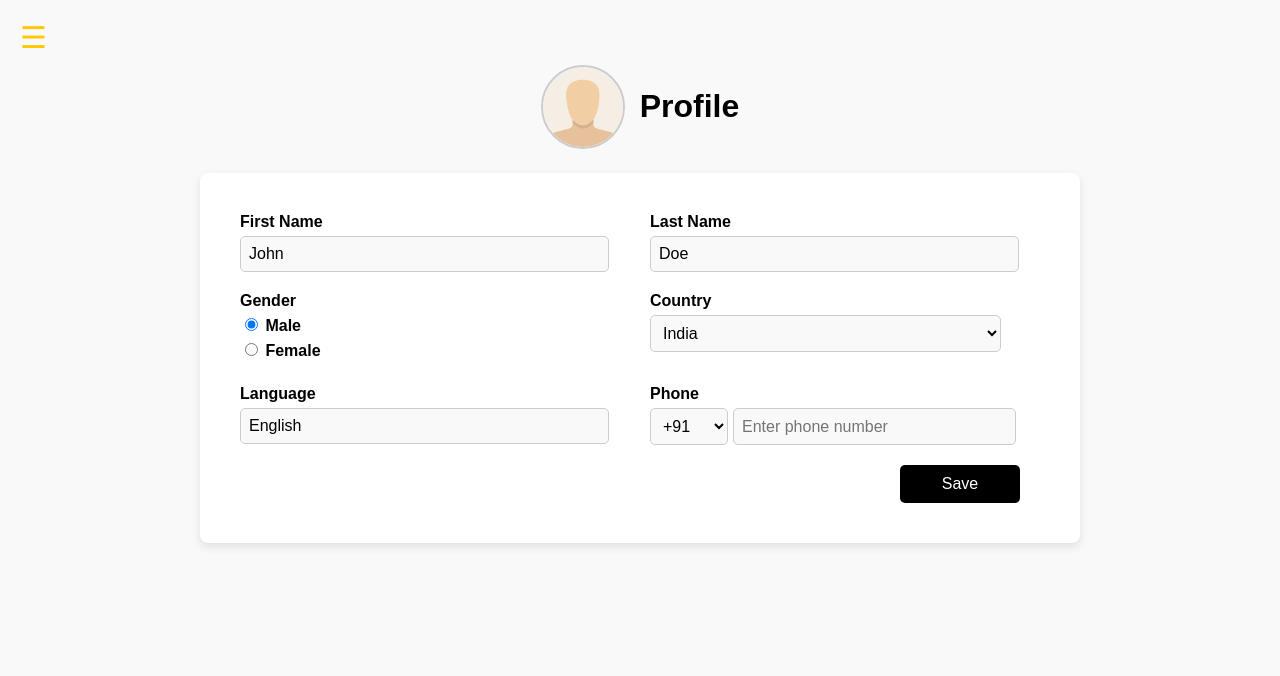
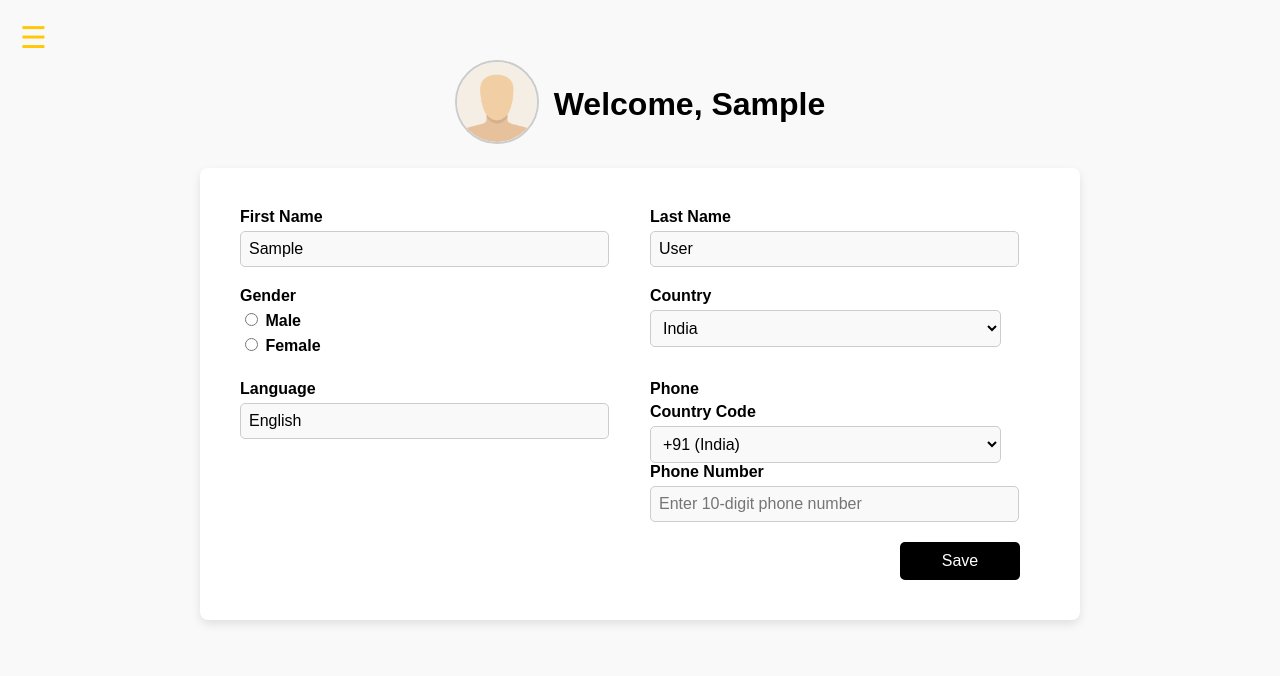
Before and after one commit to sainivas-yellapragada/spscs, a Django app: page /profile/ in a window 1280 px wide. Shown: the top 676 px of the page. Run offline with Django 3.2, Linux system fonts and the light colour scheme; the visitor is signed in with stand-in values (Sample User, id 1); data comes from the database, SQL or seed files in the repository.

Commit message:
added profile pic for soical login and default pic for manual login

```diff
--- a/app/views.py
+++ b/app/views.py
@@ -13,28 +13,13 @@ def login_view(request):
         username = request.POST['username']
         password = request.POST['password']
 
-        # Debugging: Print out the entered username and password
-        print(f"Attempting login with username: {username}, password: {password}")
-
-        # Check if user exists
-        try:
-            user = User.objects.get(username=username)
-        except User.DoesNotExist:
-            print(f"User '{username}' does not exist")
-            messages.error(request, "Invalid credentials. Please try again.")
-            return redirect('login_view')
-
-        # Attempt to authenticate the user
         user = authenticate(request, username=username, password=password)
 
-        # Check if authentication is successful
         if user is not None:
-            print(f"User '{username}' authenticated successfully!")
             auth_login(request, user)
             messages.success(request, "Logged in successfully!")
-            return redirect('home')  # Redirect to home page after successful login
+            return redirect('home')
         else:
-            print(f"Authentication failed for username: {username}")
             messages.error(request, "Invalid credentials. Please try again.")
             return redirect('login_view')
 
@@ -73,6 +58,7 @@ def manual_register(request):
 
         # Create user
         user = User.objects.create_user(username=username, email=email, password=password1)
+        Profile.objects.create(user=user)  # Create an empty profile for the user
 
         messages.success(request, f"User {username} registered successfully. Please log in.")
         return redirect('login_view')
@@ -85,24 +71,22 @@ def populate_profile_on_signup(request, sociallogin=None, **kwargs):
     user = kwargs['user']
     profile, created = Profile.objects.get_or_create(user=user)
 
-    # If it's a social login, populate profile data
     if sociallogin:
-        print(f"{sociallogin.account.provider.capitalize()} Data:", sociallogin.account.extra_data)
+        extra_data = sociallogin.account.extra_data
+        profile.profile_picture = extra_data.get('picture', '')
 
         if sociallogin.account.provider == 'google':
-            profile.google_email = sociallogin.account.extra_data.get('email')
-            profile.google_name = sociallogin.account.extra_data.get('name')
+            profile.google_email = extra_data.get('email')
+            profile.google_name = extra_data.get('name')
 
         elif sociallogin.account.provider == 'github':
-            profile.github_email = sociallogin.account.extra_data.get('email')
-            profile.github_name = sociallogin.account.extra_data.get('login')
+            profile.github_email = extra_data.get('email')
+            profile.github_name = extra_data.get('login')
 
         elif sociallogin.account.provider == 'facebook':
-            profile.facebook_email = sociallogin.account.extra_data.get('email')
-            profile.facebook_name = sociallogin.account.extra_data.get('name')
-
-            # Extract Facebook profile picture (optional)
-            profile.facebook_profile_pic = sociallogin.account.extra_data.get('picture', {}).get('data', {}).get('url')
+            profile.facebook_email = extra_data.get('email')
+            profile.facebook_name = extra_data.get('name')
+            profile.profile_picture = extra_data.get('picture', {}).get('data', {}).get('url')
 
     profile.save()
 
@@ -114,23 +98,62 @@ def ensure_profile_on_login(request, **kwargs):
 
     if user.socialaccount_set.exists():
         social_account = user.socialaccount_set.first()
+        extra_data = social_account.extra_data
 
         if social_account.provider == 'google':
-            profile.google_email = social_account.extra_data.get('email')
-            profile.google_name = social_account.extra_data.get('name')
+            profile.google_email = extra_data.get('email')
+            profile.google_name = extra_data.get('name')
 
         elif social_account.provider == 'github':
-            profile.github_email = social_account.extra_data.get('email')
-            profile.github_name = social_account.extra_data.get('login')
+            profile.github_email = extra_data.get('email')
+            profile.github_name = extra_data.get('login')
 
         elif social_account.provider == 'facebook':
-            profile.facebook_email = social_account.extra_data.get('email')
-            profile.facebook_name = social_account.extra_data.get('name')
-
-            # Extract Facebook profile picture (optional)
-            profile.facebook_profile_pic = social_account.extra_data.get('picture', {}).get('data', {}).get('url')
+            profile.facebook_email = extra_data.get('email')
+            profile.facebook_name = extra_data.get('name')
+            profile.profile_picture = extra_data.get('picture', {}).get('data', {}).get('url')
 
         profile.save()
+
 @login_required
 def profile_page(request):
-    return render(request, 'app/profile.html')
+    user = request.user
+    profile, created = Profile.objects.get_or_create(user=user)
+
+    # Extract country code and phone number
+    if profile.phone and len(profile.phone) > 3:
+        country_code = profile.phone[:3] if profile.phone.startswith("+") else ""
+        phone_number = profile.phone[3:]  # Remaining digits
+    else:
+        country_code = ""
+        phone_number = ""
+
+    if request.method == "POST":
+        first_name = request.POST.get('first_name', user.first_name)
+        last_name = request.POST.get('last_name', user.last_name)
+        gender = request.POST.get('gender', profile.gender)
+        country = request.POST.get('country', profile.country)
+        language = request.POST.get('language', profile.language)
+        country_code = request.POST.get('country_code', country_code)
+        phone_number = request.POST.get('phone_number', phone_number)
+
+        # Save user details
+        user.first_name = first_name
+        user.last_name = last_name
+        user.save()
+
+        # Save profile details
+        profile.gender = gender
+        profile.country = country
+        profile.language = language
+        profile.phone = f"{country_code}{phone_number}" if country_code and phone_number else None
+        profile.save()
+
+        return redirect('profile_page')
+
+    return render(request, 'app/profile.html', {
+        'profile': profile,
+        'user': user,
+        'default_country_code': country_code,
+        'phone_number': phone_number,
+    })
--- a/static/css/profile.css
+++ b/static/css/profile.css
@@ -14,14 +14,14 @@ body {
 /* Sidebar Styles */
 .sidebar {
   height: 100%;
-    width: 0;
+  width: 0; /* Initially hidden */
   position: fixed;
   z-index: 1;
   top: 0;
   left: 0;
   background-color: #111;
   overflow-x: hidden;
-    transition: 0.5s;
+  transition: width 0.5s; /* Smooth transition for width */
   padding-top: 60px;
 }
 
@@ -37,6 +37,7 @@ body {
 .sidebar a:hover {
   color: rgb(255, 255, 255);
 }
+
 .sidebar .logout-btn {
   position: absolute;
   bottom: 90px;
@@ -50,6 +51,7 @@ body {
   border-radius: 4px;
   font-size: 16px;
 }
+
 .menu-btn {
   font-size: 30px;
   cursor: pointer;
@@ -117,19 +119,6 @@ body {
   background-color: #f9f9f9;
 }
 
-  .phone-container {
-    display: flex;
-    gap: 5px;
-  }
-
-  #phoneCode {
-    width: 20%;
-  }
-
-  #phone {
-    width: 68%;
-  }
-
 /* Save Button Styling */
 .button-container {
   display: flex;
@@ -154,16 +143,6 @@ body {
   background-color: #0056b3;
 }
 
-  /* Responsive Design */
-  @media (max-width: 600px) {
-    .row {
-        flex-direction: column;
-    }
-    .button-container {
-        justify-content: center;
-        padding-right: 0;
-    }
-  }
 .profile {
   position: absolute;
   bottom: 175px; /* Adjust to position above logout */
@@ -181,3 +160,14 @@ body {
   object-fit: cover;
   display: block;
 }
+
+/* Responsive Design */
+@media (max-width: 600px) {
+  .row {
+      flex-direction: column;
+  }
+  .button-container {
+      justify-content: center;
+      padding-right: 0;
+  }
+}
--- a/static/js/profile.js
+++ b/static/js/profile.js
@@ -1,23 +1,13 @@
 document.addEventListener("DOMContentLoaded", function () {
-    const profileForm = document.getElementById("profileForm");
-    const countrySelect = document.getElementById("country");
-    const phoneCodeSelect = document.getElementById("phoneCode");
-
-    countrySelect.addEventListener("change", function () {
-        let selectedCountry = this.options[this.selectedIndex];
-        let phoneCode = selectedCountry.getAttribute("data-code");
-
-        phoneCodeSelect.value = phoneCode;
-    });
-
-    profileForm.addEventListener("submit", function (event) {
-        event.preventDefault();
-        alert("Profile Updated Successfully!");
-    });
-
     // Sidebar Toggle
     document.getElementById("menuToggle").addEventListener("click", () => {
         const sidebar = document.getElementById("sidebar");
-        sidebar.style.width = sidebar.style.width === "250px" ? "0" : "250px";
+        // Toggle sidebar width between 0 and 250px
+        if (sidebar.style.width === "250px") {
+            sidebar.style.width = "0"; // Close the sidebar
+        } else {
+            sidebar.style.width = "250px"; // Open the sidebar
+        }
+        console.log(sidebar.style.width); // Debugging log to check the width change
     });
 });
--- a/templates/app/home.html
+++ b/templates/app/home.html
@@ -25,7 +25,8 @@
       <br><br>
       <br><br>
       <div class="profile" id="profile">
-        <a href="{% url 'profile_page' %}"><img src="{% static 'images/profile.png' %}" alt="profile" ></a>
+        <a href="{% url 'profile_page' %}">
+        <img src="{{ profile.profile_picture|default:'/static/images/profile.png' }}" alt="Profile Picture"></a>
       </div>
     </div>
 
--- a/templates/app/profile.html
+++ b/templates/app/profile.html
@@ -1,4 +1,4 @@
-{% load static%}
+{% load static %}
 <!DOCTYPE html>
 <html lang="en">
 <head>
@@ -6,15 +6,15 @@
     <meta name="viewport" content="width=device-width, initial-scale=1.0">
     <title>Profile</title>
     <link rel="stylesheet" href="{% static 'css/profile.css' %}">
-    <link rel="icon" href="{% static 'images/favicon.ico' %}" type="image/x-icon">
 </head>
 <body>
 
     <!-- Sidebar -->
     <div class="sidebar" id="sidebar">
         <div class="menu">
+            <br>
             <a href="{% url 'home' %}">Home</a>
-            <a href="">Tasks</a>
+            <a href="#">Tasks</a>
             <a href="#">Projects</a>
             <a href="#">Report</a>
             <a href="#">Notifications</a>
@@ -25,91 +25,95 @@
             <br><br>
             <br><br>
             <div class="profile" id="profile">
-                <a href="#"><img src="{% static 'images/profile.png' %}" alt="profile" ></a>
+                <a href="{% url 'profile_page' %}">
+                    <img src="{{ profile.profile_picture|default:'/static/images/profile.png' }}" alt="Profile Picture">
+                </a>
             </div>
+        </div>
 
-        </div>
-            <form action="{% url 'account_logout' %}" method="post" class="sidebar-logout-form">
-                {% csrf_token %}
-                <button type="submit" class="logout-btn">Logout</button>
-            </form>
+        <!-- Logout Button -->
+        <form action="{% url 'account_logout' %}" method="post" class="sidebar-logout-form">
+            {% csrf_token %}
+            <button type="submit" class="logout-btn">Logout</button>
+        </form>
     </div>
-
-
 
     <!-- Main Content -->
     <div id="main">
-        <!-- Toggle Button -->
-            <span class="menu-btn" id="menuToggle">&#9776;</span>
+        <span class="menu-btn" id="menuToggle">&#9776;</span>
         <div class="profile-page">
             <div class="profile-header">
                 <div class="profile-avatar">
-                    <label for="profilePicture"></label>
-                    <img src="{% static 'images/profile.png' %}" width="100" height="100" id="avatarImage">
+                    <img src="{{ profile.profile_picture|default:'/static/images/profile.png' }}" alt="Profile Picture">
                 </div>
-                <h1 class="profile-title">Profile</h1>
+                <h1 class="profile-title">Welcome, {{ user.first_name|default:user.username }}</h1>
             </div>
+
             <div class="profile-container">
-                <form id="profileForm">
+                <form method="POST">
+                    {% csrf_token %}
                     <div class="row">
                         <div class="form-group">
                             <label for="firstName">First Name</label>
-                            <input type="text" id="firstName" value="John">
+                            <input type="text" id="firstName" name="first_name" value="{{ user.first_name }}" required>
                         </div>
                         <div class="form-group">
                             <label for="lastName">Last Name</label>
-                            <input type="text" id="lastName" value="Doe">
+                            <input type="text" id="lastName" name="last_name" value="{{ user.last_name }}">
                         </div>
                     </div>
+
                     <div class="row">
                         <div class="form-group">
                             <label for="gender">Gender</label>
                             <div class="radio-group">
-                                <label><input type="radio" name="gender" value="Male" checked> Male</label>
-                                <label><input type="radio" name="gender" value="Female"> Female</label>
+                                <label><input type="radio" name="gender" value="Male" {% if profile.gender == 'Male' %}checked{% endif %}> Male</label>
+                                <label><input type="radio" name="gender" value="Female" {% if profile.gender == 'Female' %}checked{% endif %}> Female</label>
                             </div>
                         </div>
                         <div class="form-group">
                             <label for="country">Country</label>
-                            <select id="country">
-                                <option value="US" data-code="+1">United States</option>
-                                <option value="IN" data-code="+91" selected>India</option>
-                                <option value="UK" data-code="+44">United Kingdom</option>
-                                <option value="CA" data-code="+1">Canada</option>
-                                <option value="AU" data-code="+61">Australia</option>
-                                <option value="CN" data-code="+86">China</option>
-                                <option value="USSR" data-code="+7">Russia</option>
+                            <select id="country" name="country">
+                                <option value="IN" {% if profile.country == "IN" or not profile.country %}selected{% endif %}>India</option>
+                                <option value="US" {% if profile.country == "US" %}selected{% endif %}>United States</option>
+                                <option value="UK" {% if profile.country == "UK" %}selected{% endif %}>United Kingdom</option>
                             </select>
                         </div>
                     </div>
+
                     <div class="row">
                         <div class="form-group">
                             <label for="language">Language</label>
-                            <input type="text" id="language" value="English">
+                            <input type="text" id="language" name="language" value="{{ profile.language|default:'English' }}">
                         </div>
+
                         <div class="form-group">
                             <label for="phone">Phone</label>
-                            <div class="phone-container">
-                                <select id="phoneCode">
-                                    <option value="+1">+1 </option>
-                                    <option value="+91" selected>+91</option>
-                                    <option value="+44">+44</option>
-                                    <option value="+61">+61</option>
-                                    <option value="+86">+86</option>
-                                    <option value="+7">+7</option>
+                            <div class="phone-group">
+                                <label for="countryCode">Country Code</label>
+                                <select id="countryCode" name="country_code">
+                                    <option value="+91" {% if profile.phone and profile.phone|slice:":3" == "+91" %}selected{% endif %}>+91 (India)</option>
+                                    <option value="+1" {% if profile.phone and profile.phone|slice:":2" == "+1" %}selected{% endif %}>+1 (USA)</option>
+                                    <option value="+44" {% if profile.phone and profile.phone|slice:":3" == "+44" %}selected{% endif %}>+44 (UK)</option>
                                 </select>
-                                <input type="text" id="phone" placeholder="Enter phone number" maxlength="10">
+
+                                <label for="phone">Phone Number</label>
+                                <input type="text" id="phone" name="phone_number"
+                                       value="{{ profile.phone|slice:'3:'|default:'' }}"
+                                       maxlength="10" placeholder="Enter 10-digit phone number">
                             </div>
                         </div>
                     </div>
+
                     <div class="button-container">
-                        <button type="submit" id="saveBtn">Save</button>
+                        <button type="submit">Save</button>
                     </div>
                 </form>
             </div>
         </div>
     </div>
 
+    <!-- JavaScript for Sidebar -->
     <script src="{% static 'js/profile.js' %}"></script>
 </body>
 </html>
```
Also changed, not shown: app/adapters.py (+15 -20 lines), app/models.py (+15 -23 lines), app/migrations/0005_rename_facebook_profile_pic_profile_profile_picture_and_more.py (added). Lines whose indentation alone changed are shown as unchanged.
